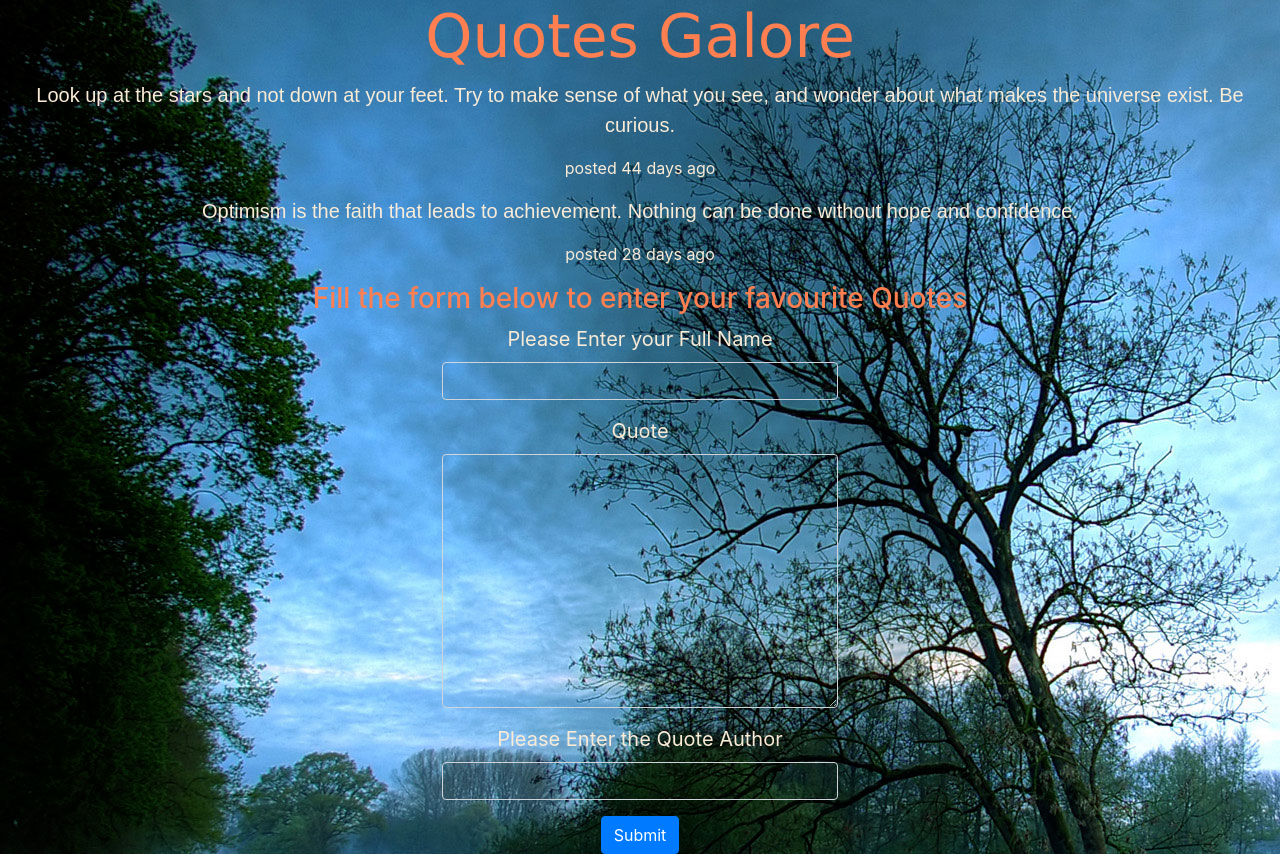
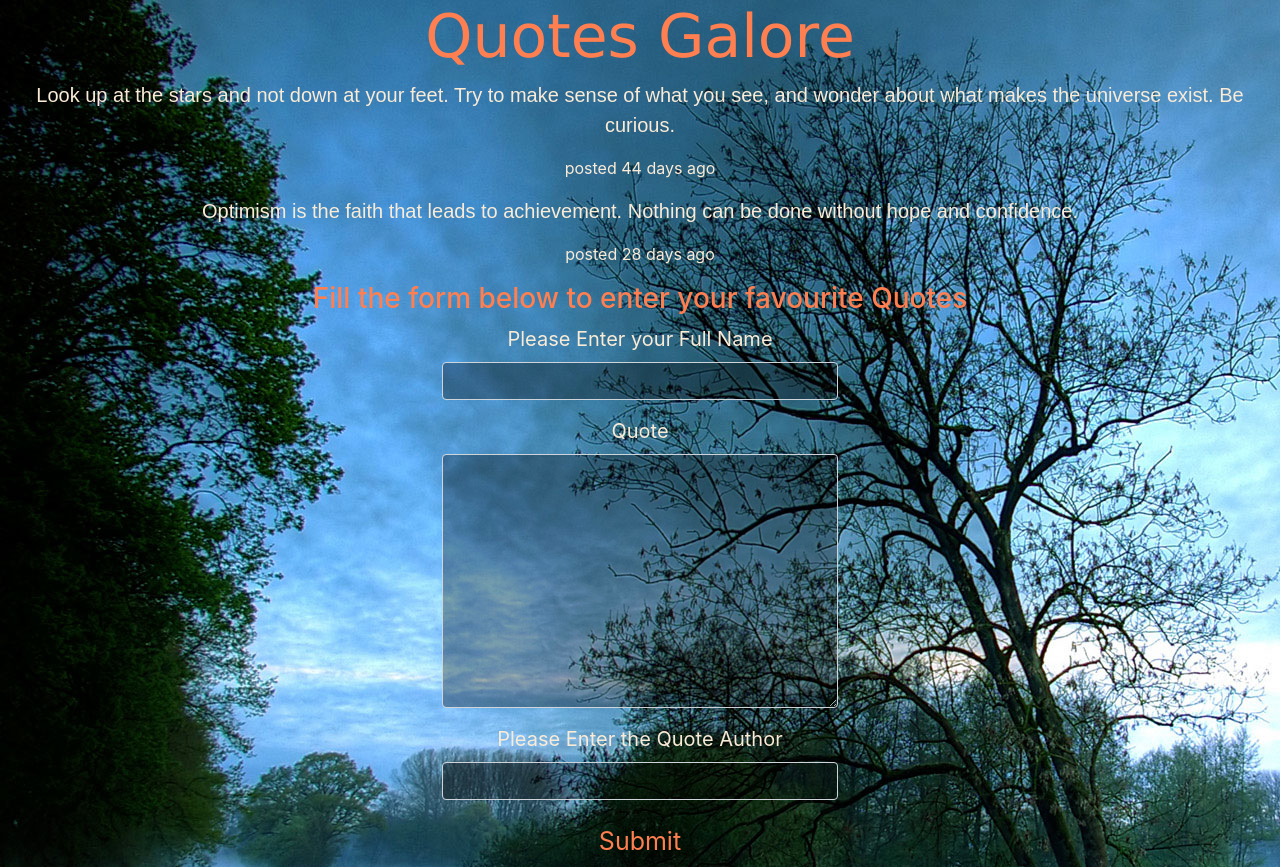
Before and after one commit to martyminion/Quotes, an Angular app: page / in a window 1280 px wide. Built offline with nearby package versions, Linux system fonts and the light colour scheme.

Commit message:
customizing the files for design

```diff
--- a/src/app/quote-form/quote-form.component.css
+++ b/src/app/quote-form/quote-form.component.css
@@ -6,8 +6,19 @@ label{
   font-size: 20px;
 }
 input{
-  background-color: rgba(0,0,0,0);
+  background-color: rgba(0, 0, 0, 0.322);
+  outline-color: coral;
+  color: antiquewhite;
+
 }
 textarea{
-  background-color: rgba(0,0,0,0);
+  background-color: rgba(0, 0, 0, 0.322);
+  outline-color: coral;
+  color: antiquewhite;
+
+
 }
+#submitButton{
+  color: coral;
+  font-size: 25px;
+}
--- a/src/app/quote-form/quote-form.component.html
+++ b/src/app/quote-form/quote-form.component.html
@@ -4,28 +4,16 @@
     <div class="form-group">
       <label for="contributor">Please Enter your Full Name</label>
       <input type="text" name="contributor" id="contributor" class="form-control" [(ngModel)]="newQuote.contributor" #contributor = 'ngModel' required>
-
-      <div [hidden]="contributor.valid || contributor.pristine" class="alert alert-danger">
-        <p>Full name is required</p>
-      </div>
     </div>
     <div class="form-group">
       <label for="content">Quote</label>
       <textarea name="content" id="" cols="30" rows="10" class="form-control" [(ngModel)]="newQuote.content" #content='ngModel' required></textarea>
-
-      <div [hidden]="content.valid || content.pristine" class="alert alert-danger">
-        <p> Please Enter a Quote</p>
-      </div>
     </div>
 
     <div class="form-group">
       <label for="author">Please Enter the Quote Author</label>
       <input type="text" name="Author" id="Author" class="form-control" [(ngModel)]="newQuote.author" #Author='ngModel' required>
-
-      <div [hidden]="Author.valid || Author.pristine" class="alert alert-danger">
-        <p>Who wrote the quote</p>
-      </div>
     </div>
-    <button class="btn btn-primary" type="submit">Submit</button>
+    <button id="submitButton" class="btn " type="submit">Submit</button>
   </form>
 </div>
```
